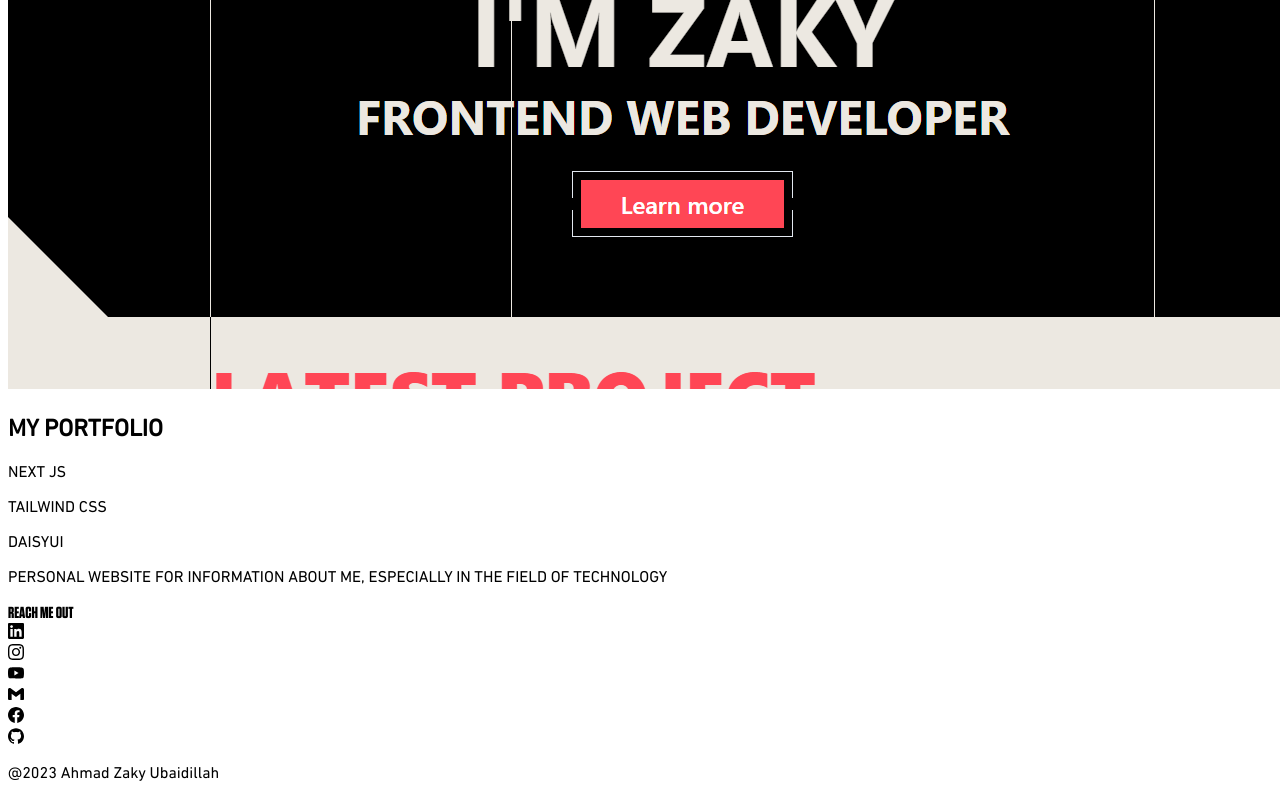
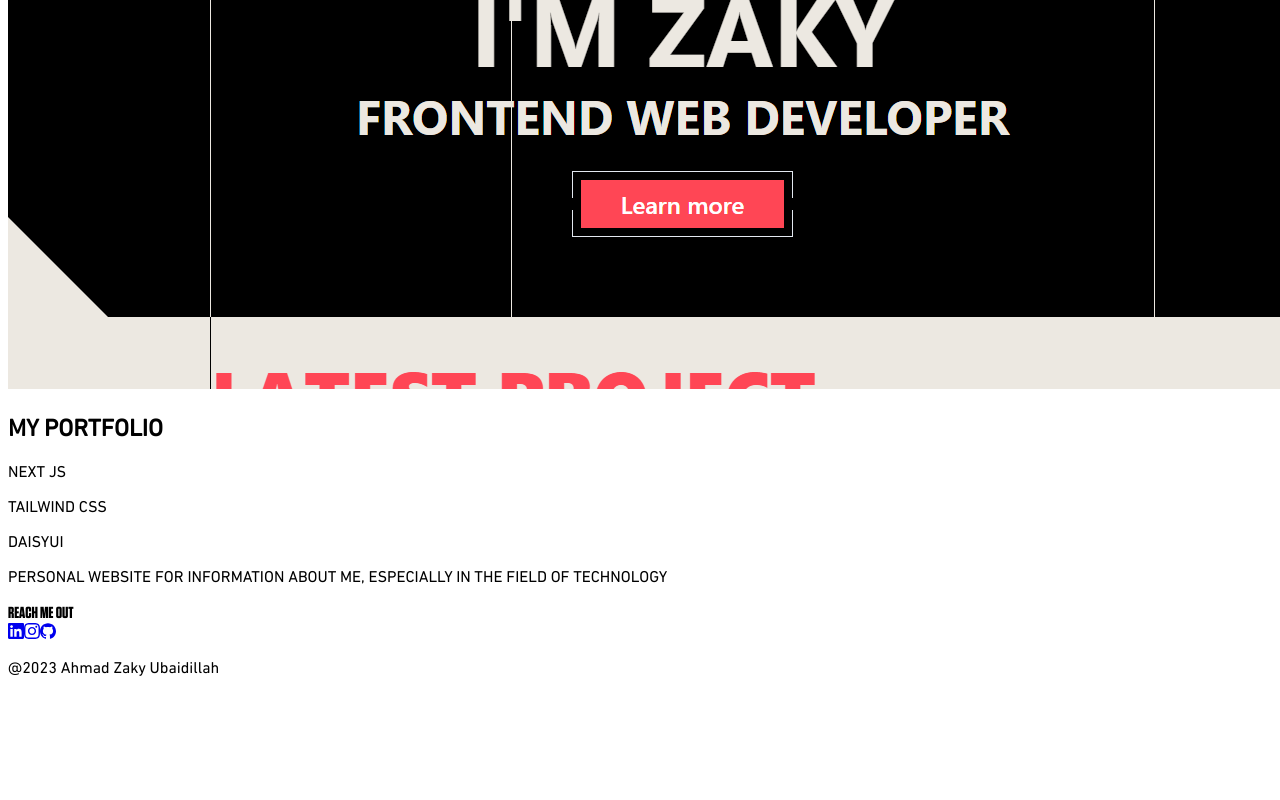
Before and after one commit to CodeWithZaky/my-personal-website-1, a Next.js app: page / in a window 1280 px wide. Shown: the part 3792-4592 px from the top of the page. After the commit the page ends 4487 px from the top, so only its background shows below. Built offline with nearby package versions, Linux system fonts and the light colour scheme.

Commit message:
split files

```diff
--- a/src/components/pages/contacts/ContactPage.tsx
+++ b/src/components/pages/contacts/ContactPage.tsx
@@ -1,40 +1,6 @@
-import {
-  SiGithub,
-  SiInstagram,
-  SiLinkedin,
-  SiGmail,
-  SiFacebook,
-  SiYoutube,
-} from "react-icons/si";
 import Copyright from "@/src/components/pages/contacts/Copyright";
 import clsx from "clsx";
-
-const socialIcons: { icon: React.ReactNode; url: string }[] = [
-  {
-    icon: <SiLinkedin />,
-    url: "./",
-  },
-  {
-    icon: <SiInstagram />,
-    url: "./",
-  },
-  {
-    icon: <SiYoutube />,
-    url: "./",
-  },
-  {
-    icon: <SiGmail />,
-    url: "./",
-  },
-  {
-    icon: <SiFacebook />,
-    url: "./",
-  },
-  {
-    icon: <SiGithub />,
-    url: "./",
-  },
-];
+import { socialIcons } from "./Social-Icons";
 
 const ContactPage = () => {
   return (
@@ -42,17 +8,19 @@ const ContactPage = () => {
       <div className="text-2xl font-semibold text-center sm:text-3xl md:text-5xl text-valorantBlack">
         REACH ME OUT
       </div>
-      <div className="flex flex-row flex-wrap items-center justify-end gap-1 text-2xl sm:text-3xl md:text-4xl text-valorantBlack">
-        {socialIcons.map((contact, index) => {
+      <div className="flex flex-row flex-wrap items-center justify-end gap-3 text-2xl sm:text-3xl md:text-4xl text-valorantBlack">
+        {socialIcons.map((item, index) => {
           return (
-            <div
+            <a
+              href={item.url}
+              target="_blank"
               key={index}
               className={clsx(
                 "p-3 border border-valorantBlack rounded-xl md:rounded-3xl hover:rounded-sm transition-all cursor-pointer"
               )}
             >
-              {contact.icon}
-            </div>
+              {item.icon}
+            </a>
           );
         })}
       </div>
--- /dev/null
+++ b/src/components/pages/contacts/Social-Icons.tsx
@@ -0,0 +1,16 @@
+import { SiGithub, SiInstagram, SiLinkedin } from "react-icons/si";
+
+export const socialIcons: { icon: React.ReactNode; url: string }[] = [
+  {
+    icon: <SiLinkedin />,
+    url: "https://www.linkedin.com/in/ahmad-zaky-ubaidillah-1b2721276",
+  },
+  {
+    icon: <SiInstagram />,
+    url: "https://www.instagram.com/superrrrrrrzzzzzzz",
+  },
+  {
+    icon: <SiGithub />,
+    url: "https://github.com/zakyscripters",
+  },
+];
```
Also changed, not shown: src/app/about/page.tsx (+10 -24 lines), src/components/pages/about/About-Me.tsx (renamed from src/components/pages/about/AboutMe.tsx, +7 -0 lines).
